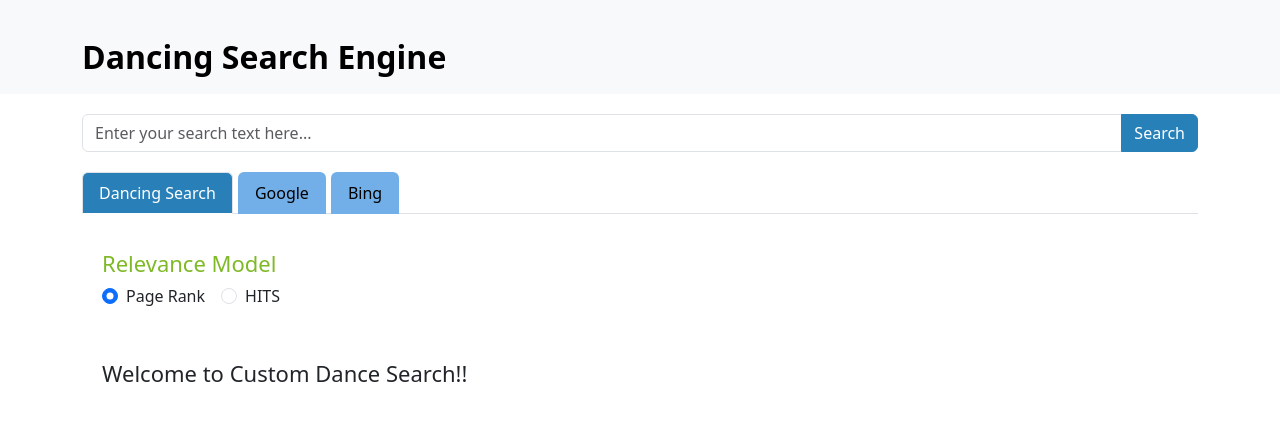
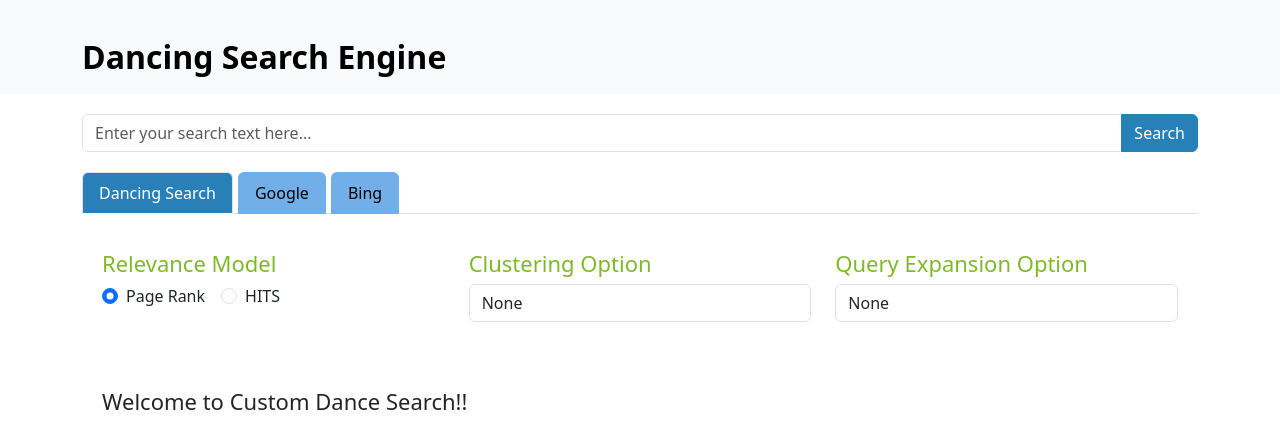
Before and after one commit to sushilasipai/dancingSearchEngine, a React (Vite) app: page / in a window 1280 px wide. Shown: the top 448 px of the page. Built offline with nearby package versions, Linux system fonts and the light colour scheme.

Commit message:
clustering done

```diff
--- a/src/App.jsx
+++ b/src/App.jsx
@@ -1,4 +1,4 @@
-import { useState } from "react";
+import { useState, useEffect } from "react";
 import "./App.css";
 import Container from "react-bootstrap/Container";
 import Navbar from "react-bootstrap/Navbar";
@@ -76,9 +76,10 @@ function SearchBar({ handleSearch }) {
   );
 }
 function App() {
-  const limit = 10;
+  const limit = 50;
   const [googlesearchUrl, setGoogleSearchUrl] = useState("");
   const [bingsearchUrl, setBingSearchUrl] = useState("");
+  const [clusteringOption, setClusteringOption] = useState("");
   const [searchText, setSearchText] = useState("");
   const [pageRank, setPageRank] = useState(true);
   const [hits, setHits] = useState(false);
@@ -87,6 +88,42 @@ function App() {
 
   const [currentPage, setCurrentPage] = useState(1);
   const [paginated, setPaginated] = useState(0);
+  const [originalData, setOriginalData] = useState([]);
+
+  const handleClusteringChange = (e) => {
+    setClusteringOption(e.target.value);
+  };
+
+  useEffect(() => {
+    querySolr(searchText, currentPage);
+  }, [pageRank, hits]);
+
+  useEffect(() => {
+    queryCluster(originalData);
+  }, [clusteringOption]);
+
+  async function queryCluster(response) {
+    const url = "http://localhost:3000/cluster";
+
+    if (clusteringOption === "None" || clusteringOption === "") {
+      return await querySolr(searchText, currentPage);
+    }
+
+    const fetchOptions = {
+      method: "POST",
+      headers: {
+        "Content-Type": "application/json",
+      },
+      body: JSON.stringify({ documents: response, method: clusteringOption }),
+    };
+    const { data } = await fetch(url, fetchOptions).then((response) =>
+      response.json()
+    );
+    if (data) {
+      console.log("My data", data);
+      setSearchResults(data);
+    }
+  }
 
   function truncateTextToWords(text, numWords) {
     // Split the text into words
@@ -198,7 +235,7 @@ function App() {
     );
 
     const totalPages = data.response.numFound;
-    console.log(totalPages);
+    setOriginalData(data);
     const pages = Math.floor(totalPages / limit);
     setPaginated(pages);
     setSearchResults(data.response.docs);
@@ -228,7 +265,8 @@ function App() {
           className="mb-3"
         >
           <Tab eventKey="dancing_search" title="Dancing Search">
-            <div key={`inline-radio`} className="mb-3">
+            <div className="row">
+              <div key={`inline-radio`} className="mb-3 col-md-4">
                 <h3 style={{ color: "#80B928", fontSize: "22px" }}>
                   Relevance Model
                 </h3>
@@ -249,6 +287,42 @@ function App() {
                   onChange={(e) => handleCheckboxChange("hits")}
                 />
               </div>
+              <div className="mb-3 col-md-4">
+                <h3 style={{ color: "#80B928", fontSize: "22px" }}>
+                  Clustering Option
+                </h3>
+                <Form.Control
+                  as="select"
+                  value={clusteringOption}
+                  onChange={handleClusteringChange}
+                >
+                  <option value="None">None</option>
+                  <option value="Flat_Clustering">Flat Clustering</option>
+                  <option value="Agglomerative_Average_Link_Clustering">
+                    Agglomerative Average Link Clustering
+                  </option>
+                  <option value="Agglomerative_Complete_Link_Clustering">
+                    Agglomerative Complete Link Clustering
+                  </option>
+                  <option value="Agglomerative_Ward_Link_Clustering">
+                    Agglomerative Ward Link Clustering
+                  </option>
+                </Form.Control>
+              </div>
+
+              <div className="mb-3 col-md-4">
+                <h3 style={{ color: "#80B928", fontSize: "22px" }}>
+                  Query Expansion Option
+                </h3>
+                <Form.Control as="select">
+                  <option value="None">None</option>
+                  <option value="Association">Association</option>
+                  <option value="Metric">Metric</option>
+                  <option value="Scalar">Scalar</option>
+                </Form.Control>
+              </div>
+            </div>
+
             {<div style={{ color: "red" }}>{error}</div>}
             {!error && (
               <div>
@@ -264,13 +338,18 @@ function App() {
                           href={result?.url?.[0]}
                           target="_blank"
                         >
-                          {result?.title?.[0]}
+                          {result?.title}
                         </Card.Link>
                         <Card.Text style={{ fontSize: "14px" }}>
                           {result?.url?.[0]}
                         </Card.Text>
                         <Card.Text>
-                          {truncateTextToWords(result?.content?.[0], 20)}
+                          {truncateTextToWords(
+                            Array.isArray(result?.content)
+                              ? result?.content[0]
+                              : result?.content,
+                            20
+                          )}
                         </Card.Text>
                       </Card.Body>
                     </Card>
```
Lines whose indentation alone changed are shown as unchanged.
